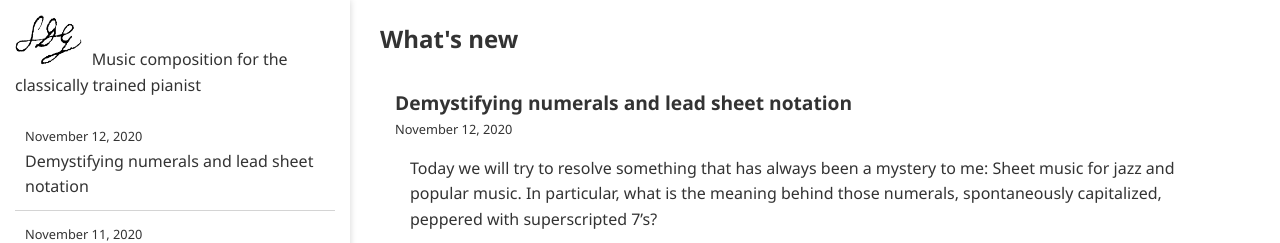
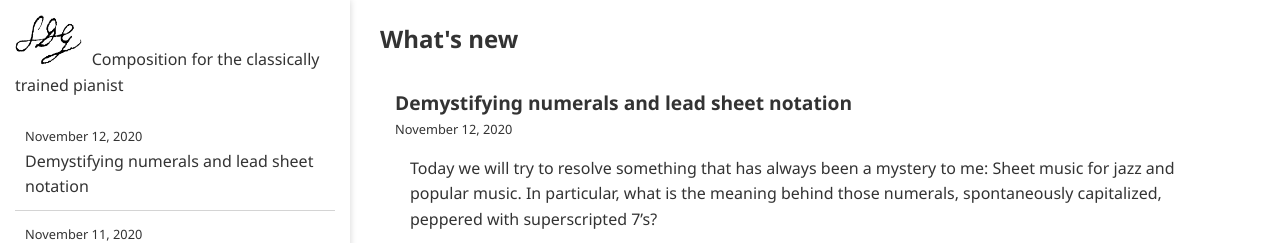
Before and after one commit to ansyblenetwork/sdg, a Jekyll site: the page built from index.html, in a window 1280 px wide. Shown: the top 243 px of the page. Built offline with Jekyll 4.4.1, drawn with Linux system fonts in a browser that asks for light colours.

Commit message:
Update page.html

```diff
--- a/_layouts/page.html
+++ b/_layouts/page.html
@@ -155,7 +155,7 @@ function D(string) { return document.getElementById(string);}
 	<div id="outersidebar" class="outersidebar">
 	<div class="sidebar">
 	<div class="rpanel" style="flex-grow: 1; position:relative; min-width:250px;" id="accountPanel">
-		<div style="display:flex; margin-bottom:15px"><a href="{{ "" | absolute_url }}"><img src="{{ "sdg-transparent.png" | relative_url }}" alt="Soli Deo gloria" style="max-height:50px; padding-right:10px">Music composition for the classically trained pianist</a></div>
+		<div style="display:flex; margin-bottom:15px"><a href="{{ "" | absolute_url }}"><img src="{{ "sdg-transparent.png" | relative_url }}" alt="Soli Deo gloria" style="max-height:50px; padding-right:10px"><span>Composition for the classically trained pianist</span></a></div>
 		<ul style="overflow:auto;">
 			{% for post in site.posts %}
 				{% if page.title == post.title %}
```
